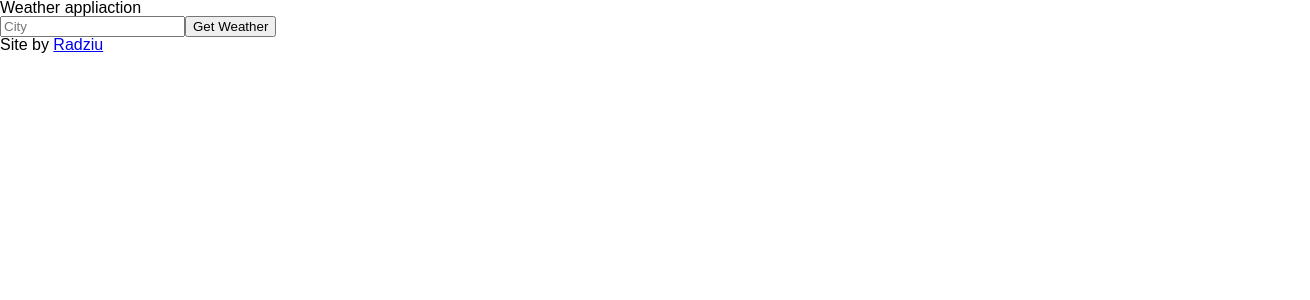
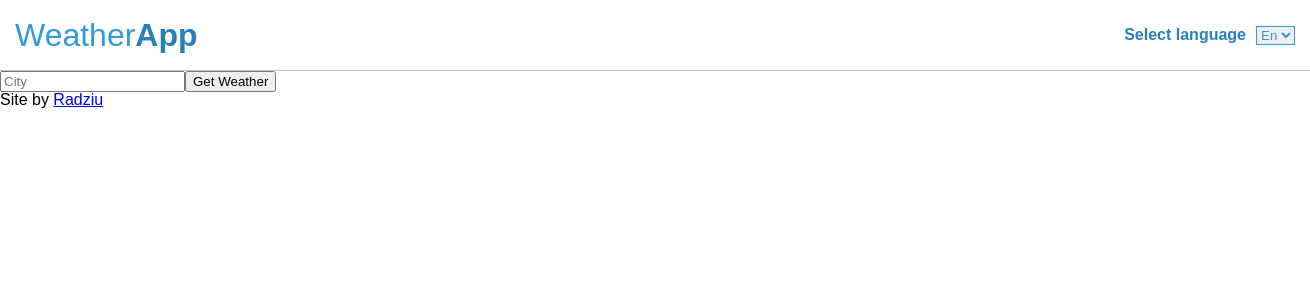
Before and after one commit to Radek-Wawrzyk/Weather-App, a React (Create React App) app: page / in a window 1280 px wide. Shown: the top 300 px of the page, 1310 px wide, since content can reach past the window. Built offline with nearby package versions, Linux system fonts and the light colour scheme.

Commit message:
Styled header component

```diff
--- a/src/components/Header.js
+++ b/src/components/Header.js
@@ -1,10 +1,18 @@
 import React, { Component } from 'react';
+import "../styles/header.css";
 
 class Header extends Component {
   render() {
     return (
-      <header>
-        <h1>Weather appliaction</h1>
+      <header className="weather-header">
+        <h1 className="weather-header-title">Weather<span>App</span></h1>
+        <div className="weather-header-language">
+          <p>Select language</p>
+          <select className="weather-header-language-select">
+            <option>En</option>
+            <option>Pl</option>
+          </select>
+        </div>
       </header>
     );
   }
--- /dev/null
+++ b/src/styles/header.css
@@ -0,0 +1,38 @@
+.weather-header {
+  height: 70px;
+  width: 100%;
+  display: flex;
+  align-items: center;
+  justify-content: space-between;
+  padding: 0 15px;
+  border-bottom: 1px solid #bdc3c7;
+}
+.weather-header-title {
+  font-size: 32px;
+  color: #3498db;
+}
+.weather-header-title span {
+  font-weight: bold;
+  color: #2980b9;
+}
+.weather-header-language {
+  display: flex;
+  align-items: center;
+  color: #2980b9;
+  font-weight: bold;
+}
+.weather-header-language-select {
+  border: 1px solid #3498db;
+  color: #3498db;
+  margin: 0 0 0 10px
+}
+
+@media screen and (max-width: 768px) {
+  .weather-header {
+    height: 50px;
+    justify-content: center;
+  }
+  .weather-header-title {
+    font-size: 24px;
+  }
+}
```
